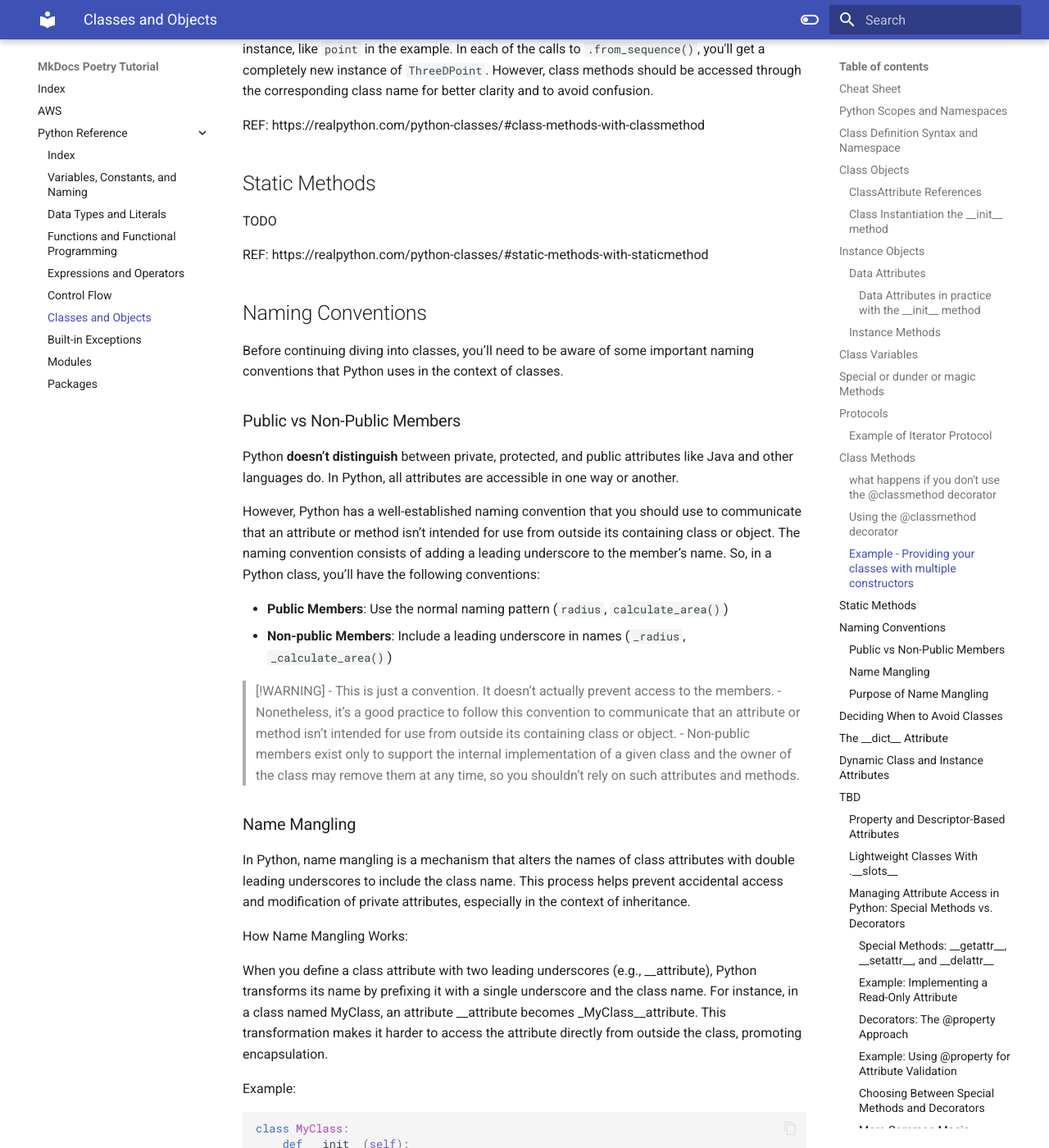
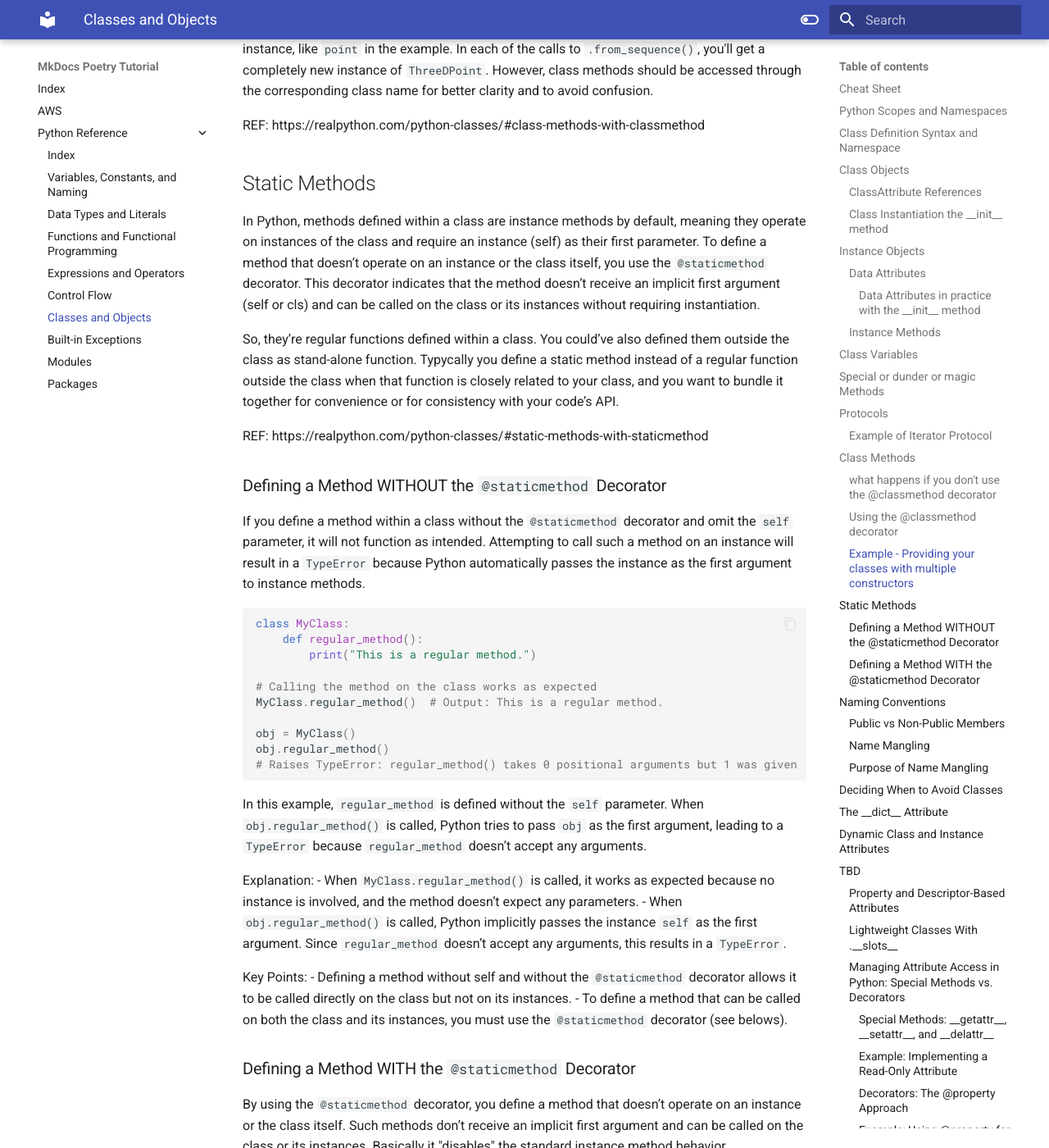
Before and after one commit to breezeight/nicola_blog, an MkDocs documentation site: the page built from docs/dev/python-language-reference-nicola/classes-and-objects.md, in a window 1280 px wide and 1400 px high, scrolled down 20523 px. Shown: the whole window at 82% size. Built offline with MkDocs 1.6.1 and Material for MkDocs 9.7.7, drawn with Linux system fonts in a browser that asks for light colours; some of the changed text lies outside the part shown.

Commit message:
Python OOP: static methods

````diff
--- a/docs/dev/python-language-reference-nicola/classes-and-objects.md
+++ b/docs/dev/python-language-reference-nicola/classes-and-objects.md
@@ -881,9 +881,62 @@ REF: https://realpython.com/python-classes/#class-methods-with-classmethod
 
 ## Static Methods
 
-TODO
+In Python, methods defined within a class are instance methods by default, meaning they operate on instances of the class and require an instance (self) as their first parameter.
+To define a method that doesn’t operate on an instance or the class itself, you use the `@staticmethod` decorator.
+This decorator indicates that the method doesn’t receive an implicit first argument (self or cls) and can be called on the class or its instances without requiring instantiation.
+
+So, they’re regular functions defined within a class. You could’ve also defined them outside the class as stand-alone function.
+Typycally you define a static method instead of a regular function outside the class when that function is closely related to your class, and you want to bundle it together for convenience or for consistency with your code’s API.
 
 REF: https://realpython.com/python-classes/#static-methods-with-staticmethod
+
+### Defining a Method WITHOUT the `@staticmethod` Decorator
+
+If you define a method within a class without the `@staticmethod` decorator and omit the `self` parameter, it will not function as intended.
+Attempting to call such a method on an instance will result in a `TypeError` because Python automatically passes the instance as the first argument to instance methods.
+
+```python
+class MyClass:
+    def regular_method():
+        print("This is a regular method.")
+
+# Calling the method on the class works as expected
+MyClass.regular_method()  # Output: This is a regular method.
+
+obj = MyClass()
+obj.regular_method()
+# Raises TypeError: regular_method() takes 0 positional arguments but 1 was given
+```
+In this example, `regular_method` is defined without the `self` parameter.
+When `obj.regular_method()` is called, Python tries to pass `obj` as the first argument, leading to a `TypeError` because `regular_method` doesn’t accept any arguments.
+
+
+Explanation:
+- When `MyClass.regular_method()` is called, it works as expected because no instance is involved, and the method doesn’t expect any parameters.
+- When `obj.regular_method()` is called, Python implicitly passes the instance `self` as the first argument. Since `regular_method` doesn’t accept any arguments, this results in a `TypeError`.
+
+Key Points:
+- Defining a method without self and without the `@staticmethod` decorator allows it to be called directly on the class but not on its instances.
+- To define a method that can be called on both the class and its instances, you must use the `@staticmethod` decorator (see belows).
+
+### Defining a Method WITH the `@staticmethod` Decorator
+
+By using the `@staticmethod` decorator, you define a method that doesn’t operate on an instance or the class itself.
+Such methods don’t receive an implicit first argument and can be called on the class or its instances. Basically it "disables" the standard instance method behavior.
+
+```python
+class MyClass:
+    @staticmethod
+    def static_method():
+        print("This is a static method.")
+
+# Calling the static method on the class
+MyClass.static_method()  # Output: This is a static method.
+
+# Calling the static method on an instance
+obj = MyClass()
+obj.static_method()  # Output: This is a static method.
+```
 
 ## Naming Conventions
 
````
